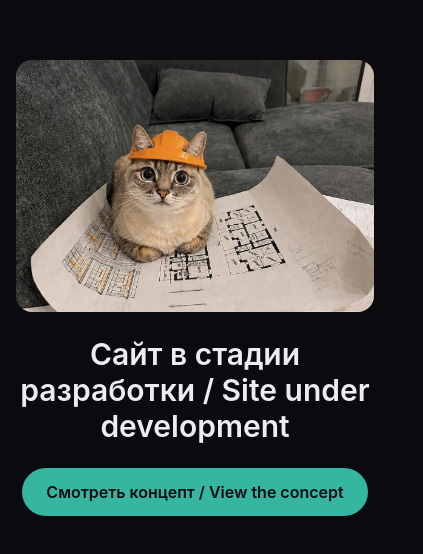
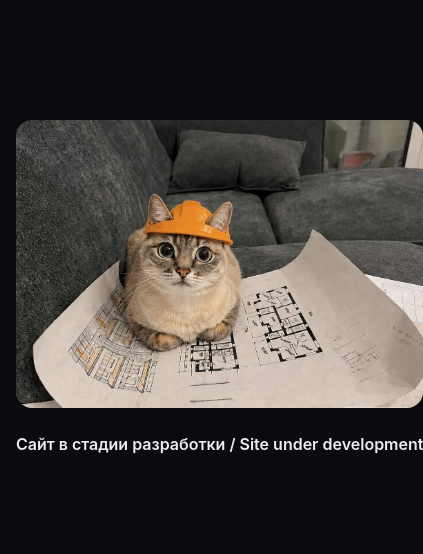
Before and after one commit to TrusTa01/portfolio, an Astro site: page / in a window 390 px wide. Shown: the part 134-688 px from the top of the page, 423 px wide, since content can reach past the window. Built offline with nearby package versions, Linux system fonts and the light colour scheme; Astro itself is replaced by a stand-in of ours.

Commit message:
feat: remove the concept button from the under-construction page
The concept stays reachable by its link for the designer and is kept out
of search by robots.txt. The root caption stays on one line on wide
screens and drops to a smaller size on phones.

```diff
--- a/src/i18n/ui/en.ts
+++ b/src/i18n/ui/en.ts
@@ -25,7 +25,6 @@ export const en = {
   'root.en': 'English',
   'root.soon': 'Site under development',
   'root.soon.alt': 'A cat in a hard hat sitting on blueprints',
-  'root.concept': 'View the concept',
   'notFound.title': 'Page not found',
   'notFound.text': 'The page you are looking for does not exist or has been moved.',
   'notFound.home': 'Back to home',
--- a/src/i18n/ui/ru.ts
+++ b/src/i18n/ui/ru.ts
@@ -27,7 +27,6 @@ export const ru: Dictionary = {
   'root.en': 'English',
   'root.soon': 'Сайт в стадии разработки',
   'root.soon.alt': 'Кот в строительной каске сидит на чертежах',
-  'root.concept': 'Смотреть концепт',
   'notFound.title': 'Страница не найдена',
   'notFound.text': 'Такой страницы нет или она была перемещена.',
   'notFound.home': 'На главную',
--- a/src/pages/index.astro
+++ b/src/pages/index.astro
@@ -4,12 +4,10 @@ import { Image } from 'astro:assets';
 import HeadBase from '../components/HeadBase.astro';
 import construction from '../assets/under-construction.jpg';
 import { DEFAULT_LOCALE, LOCALES } from '../i18n/locales.ts';
-import { CONCEPT_PATH } from '../navigation/nav.ts';
 import { t } from '../i18n/t.ts';
 
 const [primary] = LOCALES;
 const SOON_CAPTION = LOCALES.map((locale) => t(locale, 'root.soon')).join(' / ');
-const CONCEPT_LABEL = LOCALES.map((locale) => t(locale, 'root.concept')).join(' / ');
 ---
 <html lang={DEFAULT_LOCALE}>
   <head>
@@ -19,8 +17,7 @@ const CONCEPT_LABEL = LOCALES.map((locale) => t(locale, 'root.concept')).join('
   <body class="grid min-h-screen place-items-center px-4 py-8">
     <main class="flex w-full max-w-xl flex-col items-center gap-6 text-center">
       <Image src={construction} alt={t(primary, 'root.soon.alt')} class="w-full rounded-2xl" widths={[480, 720, 1080]} sizes="(min-width: 36rem) 36rem, 100vw" />
-      <h1 class="text-3xl font-semibold">{SOON_CAPTION}</h1>
-      <a href={CONCEPT_PATH} class="rounded-full bg-[var(--accent)] px-6 py-3 font-semibold text-[var(--bg)] hover:opacity-90">{CONCEPT_LABEL}</a>
+      <h1 class="whitespace-nowrap text-base font-semibold sm:text-3xl">{SOON_CAPTION}</h1>
     </main>
   </body>
 </html>
--- a/tests/build.test.mjs
+++ b/tests/build.test.mjs
@@ -28,10 +28,10 @@ test('no empty href in any built file', () => {
   }
 });
 
-test('root page: under-construction page with a link to the concept, no redirect', () => {
+test('root page: under-construction page without a link to the concept, no redirect', () => {
   const file = join(DIST, INDEX_FILE);
   const html = read(file);
-  assert.match(html, new RegExp(`<a[^>]*href="${CONCEPT_PATH}"`), `${rel(file)}: no link to ${CONCEPT_PATH}`);
+  assert.ok(!html.includes(CONCEPT_PATH), `${rel(file)}: must not link to ${CONCEPT_PATH}`);
   assert.ok(!/http-equiv="refresh"/.test(html), `${rel(file)}: the root must not redirect`);
   assert.ok(existsSync(join(DIST, CONCEPT_PATH, INDEX_FILE)), `${DIST}${CONCEPT_PATH}${INDEX_FILE} is missing`);
 });
```
